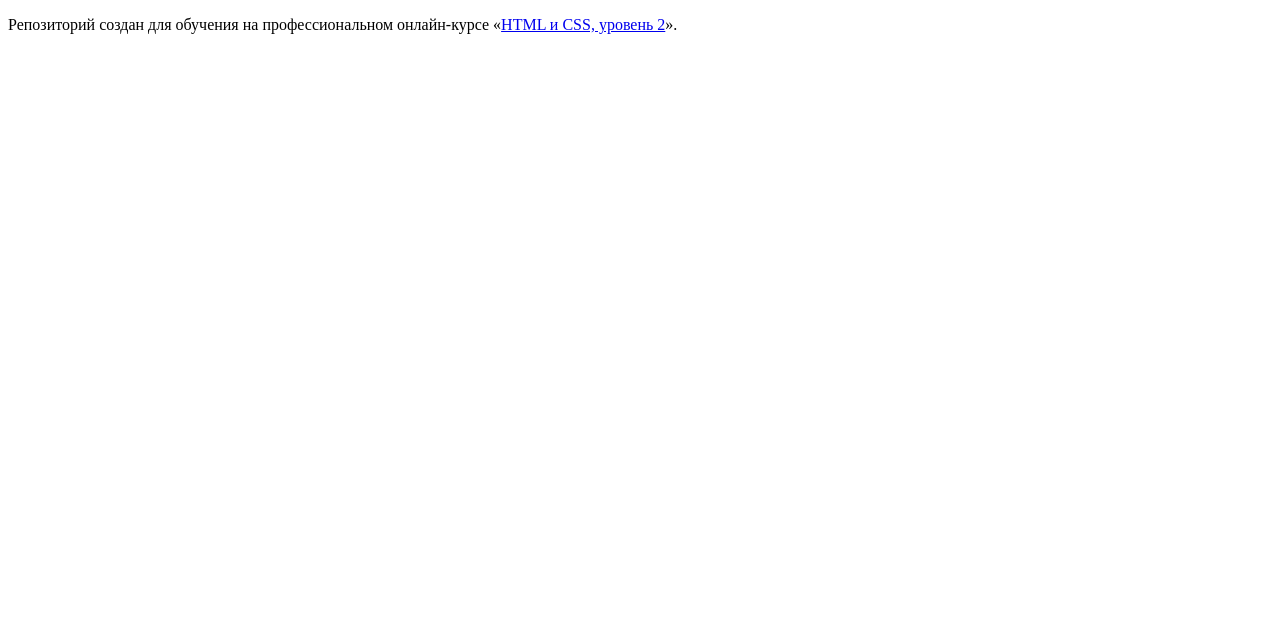
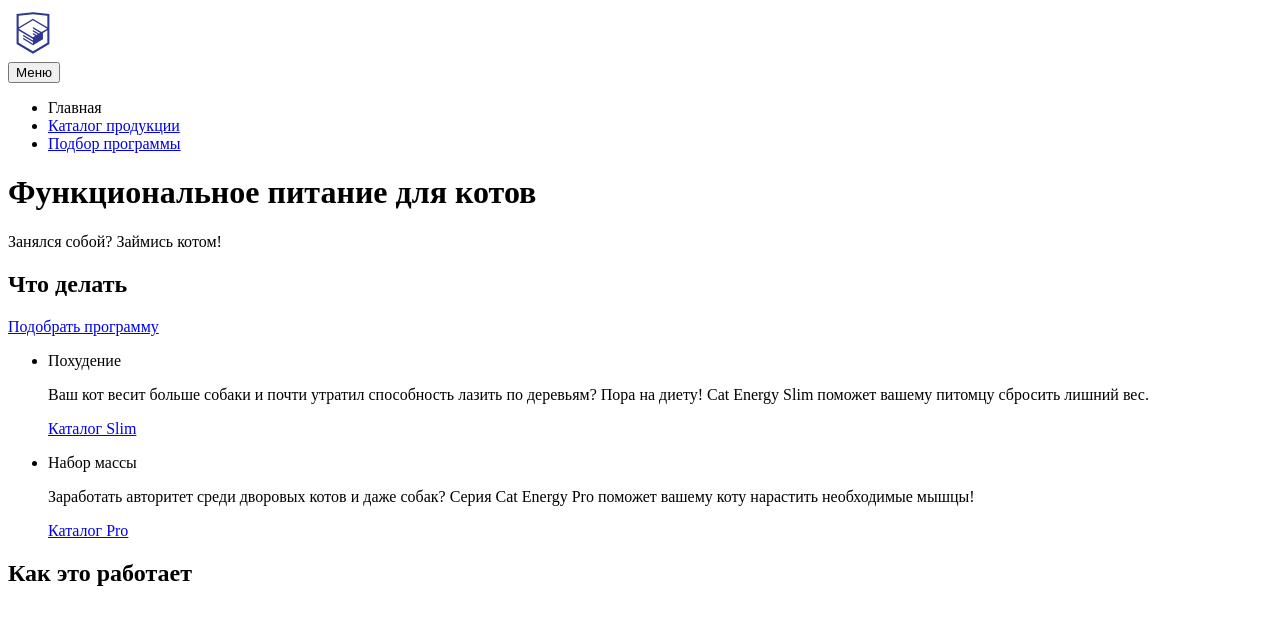
Before and after one commit to gudun-ku/235747-cat-energy-16, a website: page source/index.html in a window 1280 px wide. Drawn offline with Linux system fonts and the light colour scheme.

Commit message:
Начало разметки личного проекта 1

```diff
--- a/source/index.html
+++ b/source/index.html
@@ -1,12 +1,82 @@
 <!DOCTYPE html>
 <html lang="ru">
   <head>
-    <meta charset="utf-8">
+    <meta charset="utf-8" />
     <title>HTML Academy: Кэт энерджи</title>
   </head>
   <body>
+    <header class="page-header">
+      <a class="page-header__logo">
+        <img
+          class="page-header__logo-image"
+          src="img/htmlacademy.svg"
+          width="50"
+          height="50"
+          alt="Кэт энерджи"
+        />
+      </a>
+      <nav class="main-nav">
+        <button class="main-nav__menu-toggle" type="button">Меню</button>
+        <div class="main-nav__wrapper">
+          <ul class="main-nav__menu site-menu">
+            <li class="site-menu__item site-menu__item--active">
+              <a>Главная</a>
+            </li>
+            <li class="site-menu__item">
+              <a href="catalog.html">Каталог продукции</a>
+            </li>
+            <li class="site-menu__item">
+              <a href="program.html">Подбор программы</a>
+            </li>
+          </ul>
+        </div>
+      </nav>
+    </header>
 
-    <p>Репозиторий создан для обучения на профессиональном онлайн‑курсе «<a href="https://htmlacademy.ru/intensive/adaptive">HTML и CSS, уровень 2</a>».</p>
-
+    <main class="page-main">
+      <h1 class="page-main__header page_header">
+        Функциональное питание для котов
+      </h1>
+      <p class="page-main__slogan">Занялся собой? Займись котом!</p>
+      <section class="nav-links">
+        <header class="nav-links__header">
+          <h2 class="visually-hidden">Что делать</h2>
+          <a
+            class="nav-links__button link_button"
+            type="button"
+            href="program.html"
+          >
+            Подобрать программу
+          </a>
+        </header>
+        <ul class="nav-links__list card-list">
+          <li class="card-list__item">
+            <p class="card-list__header">Похудение</p>
+            <p class="card-list__legend">
+              Ваш кот весит больше собаки и почти утратил способность лазить по
+              деревьям? Пора на диету! Cat Energy Slim поможет вашему питомцу
+              сбросить лишний вес.
+            </p>
+            <a href="catalog.html">Каталог Slim</a>
+          </li>
+          <li class="card-list__item">
+            <p class="card-list__header">Набор массы</p>
+            <p class="card-list__legend">
+              Заработать авторитет среди дворовых котов и даже собак? Серия Cat
+              Energy Pro поможет вашему коту нарастить необходимые мышцы!
+            </p>
+            <a href="catalog.html">Каталог Pro</a>
+          </li>
+        </ul>
+      </section>
+      <section class="main-content">
+        <h2 class="content__header section-header">
+          Как это работает
+        </h2>
+      </section>
+      <section class="main-addition"></section>
+      <section class="contacts"></section>
+      <footer class="page-footer"></footer>
+    </main>
   </body>
 </html>
```
Also changed, not shown: source/catalog.html (added, +8 -0 lines), source/program.html (added, +8 -0 lines).
